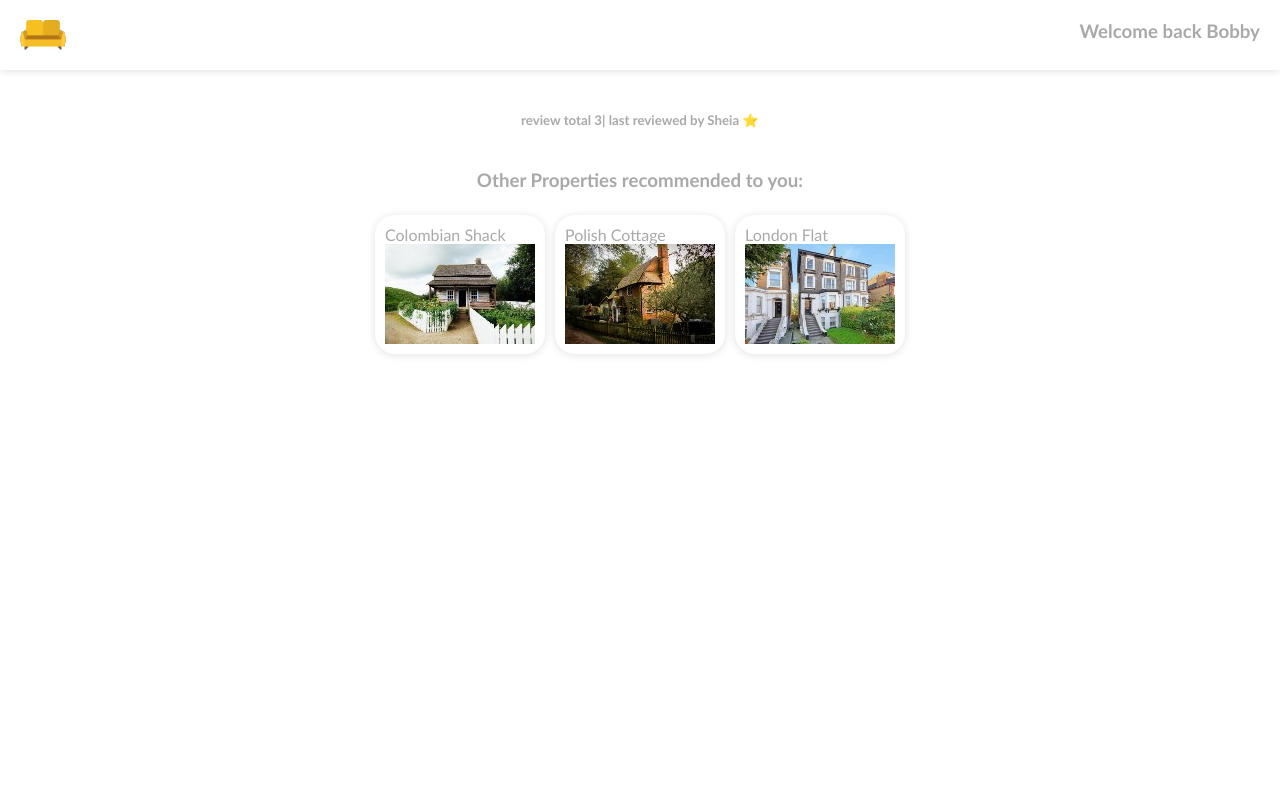
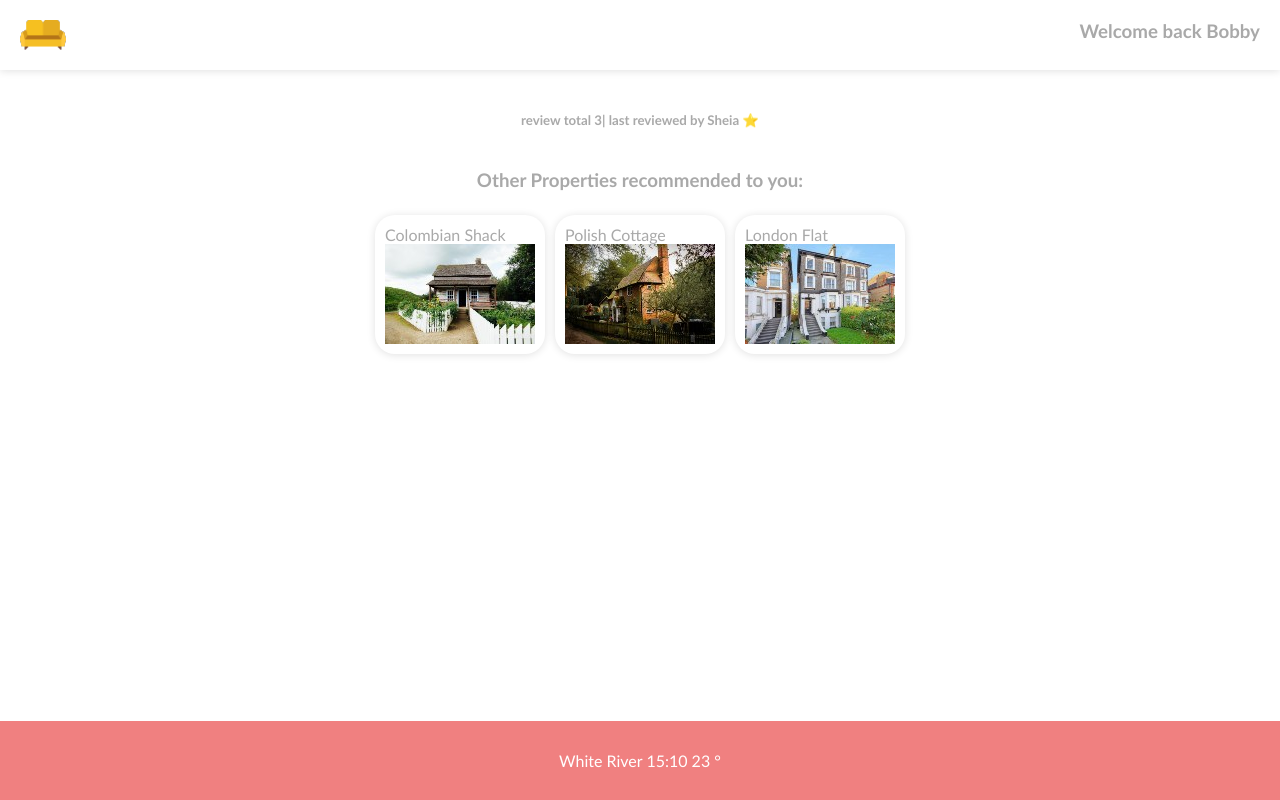
Before and after one commit to thaboxan/THAJAF449_WFO2401_GROUPA_ThaboJafta_DJS09, a website built with Vite: page index.html in a window 1280 px wide. Built offline with nearby package versions, Linux system fonts and the light colour scheme.

Commit message:
add footer div in html, currentLocation array

```diff
--- a/index.html
+++ b/index.html
@@ -17,6 +17,7 @@
 
       <h3>Other Properties recommended to you:</h3>
       <div class="properties"></div>
+      <div class="footer"></div>
     </div>
     <script type="module" src="src/index.ts"></script>
   </body>
--- a/src/index.ts
+++ b/src/index.ts
@@ -4,6 +4,7 @@
 // properties array
 
 const propertyContainer = document.querySelector('.properties')
+const footer = document.querySelector('.footer')
 
 import { showReviewTotal, populateUser } from '../utils'
 //@ts-ignore
@@ -122,3 +123,8 @@ for (let i = 0; i < properties.length; i++) {
     //@ts-ignore
     propertyContainer.appendChild(card)
 }
+
+
+
+let currentLocation: [string, string, number] = ['White River', '15:10', 23]
+footer.innerHTML = `${currentLocation[0]}  ${currentLocation[1]}  ${currentLocation[2]} °`
--- a/styles.css
+++ b/styles.css
@@ -47,3 +47,13 @@ body {
     padding: 10px;
     box-shadow: rgb(0 0 0 / 12%) 0 1px 8px;
 }
+
+.footer {
+    width: 100%;
+    background-color: lightcoral;
+    position:absolute;
+    bottom:0;
+    text-align: center;
+    padding: 30px;
+    color: white;
+}
```
